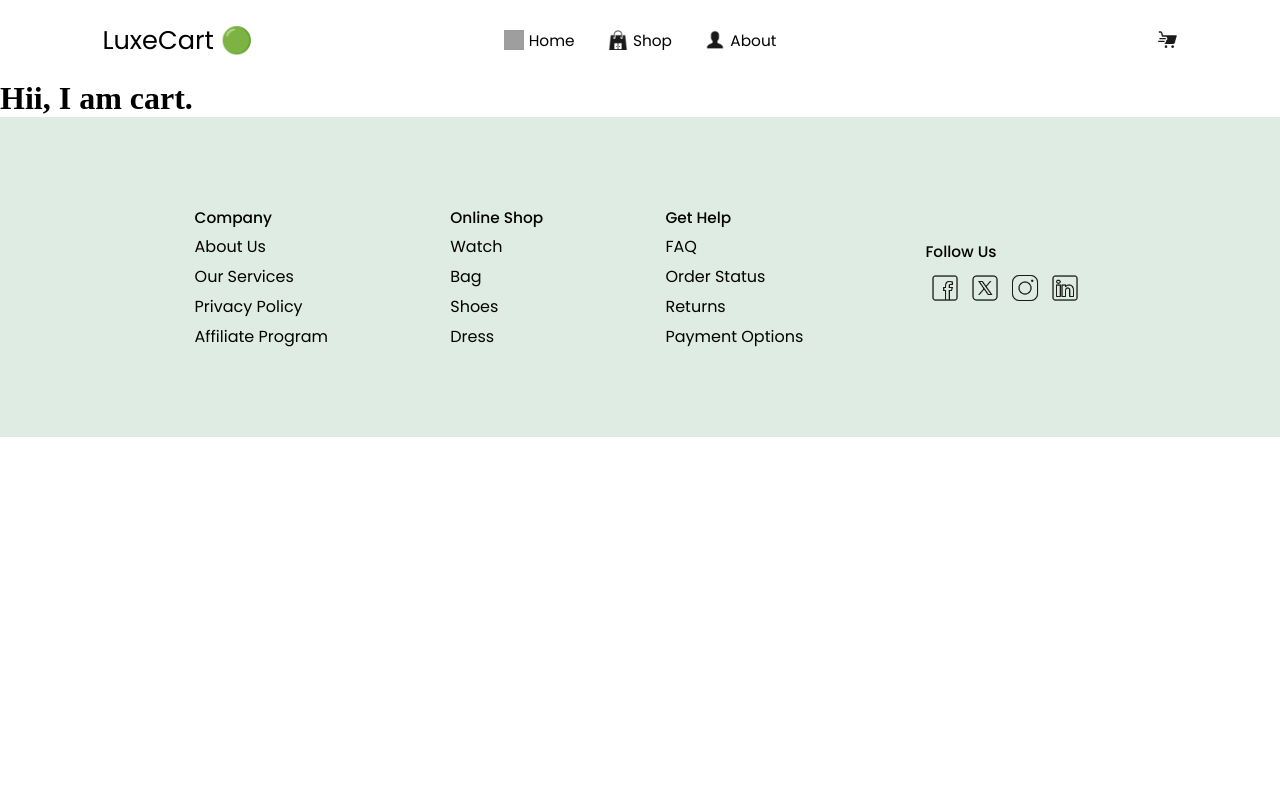
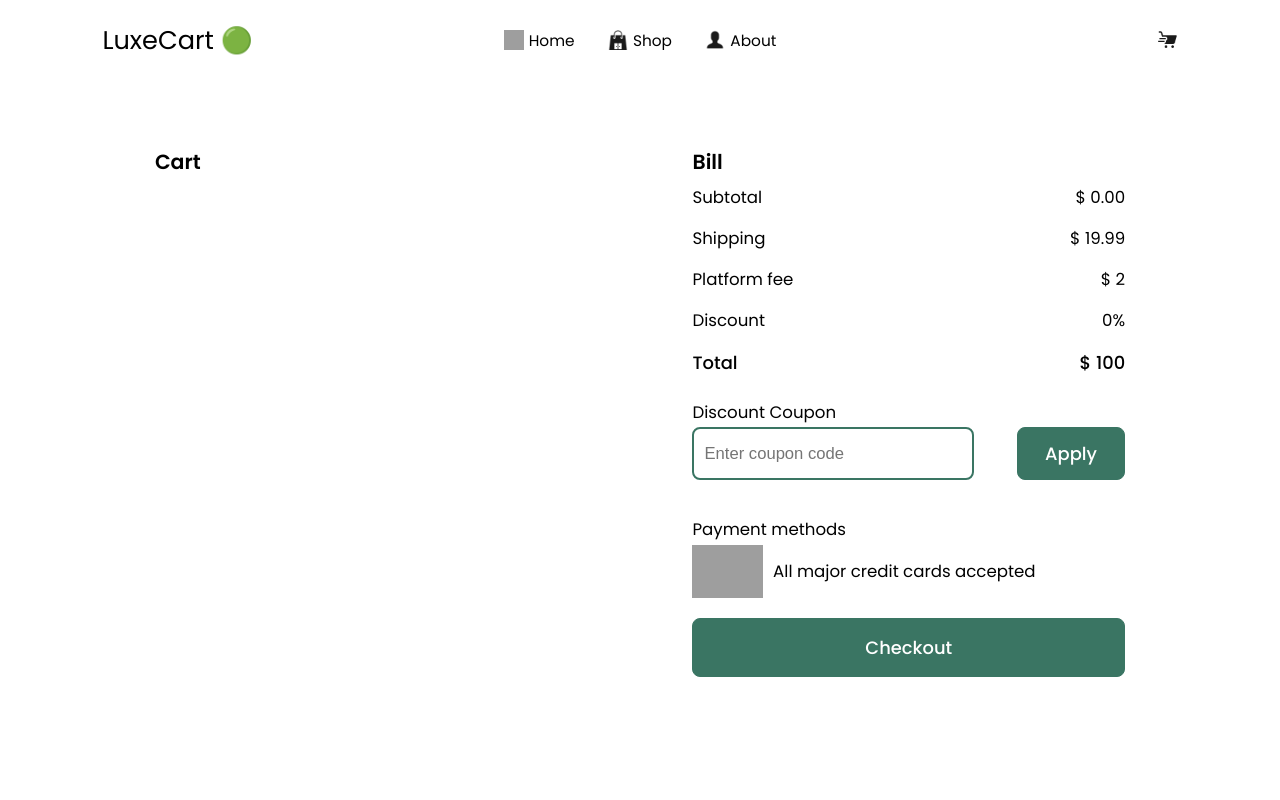
Before and after one commit to amriteshx1/luxcart, a React (Vite) app: page /cart in a window 1280 px wide. Shown: the top 800 px of the page. Built offline with nearby package versions, Linux system fonts and the light colour scheme; grey boxes are pictures that could not be loaded.

Commit message:
Initial Cart with styling and assets ✅

```diff
--- a/src/components/Cart/Cart.jsx
+++ b/src/components/Cart/Cart.jsx
@@ -1,4 +1,55 @@
+import { useState, useEffect, use } from 'react';
+import { useNavigate } from "react-router-dom";
+import styles from './Cart.module.css';
+import card from '../../assets/cards.png';
 function Cart(){
-    return <h1> Hii, I am cart.</h1>
+    const navigate = useNavigate();
+
+    return(
+        <div className={styles.mainCnt}>
+            <div className={styles.productCnt}>
+                <p className={styles.header}>Cart</p>
+            </div>
+            <div className={styles.billCnt}>
+                <p className={styles.header}>Bill</p>
+                <div className={styles.billInfo}>
+                    <p className={styles.txt}>Subtotal</p>
+                    <p className={styles.txt}>$ 0.00</p>
+                </div>
+                <div className={styles.billInfo}>
+                    <p className={styles.txt}>Shipping</p>
+                    <p className={styles.txt}>$ 19.99</p>
+                </div>
+                <div className={styles.billInfo}>
+                    <p className={styles.txt}>Platform fee</p>
+                    <p className={styles.txt}>$ 2</p>
+                </div>
+                <div className={styles.billInfo}>
+                    <p className={styles.txt}>Discount</p>
+                    <p className={styles.txt}>0%</p>
+                </div>
+                <div className={styles.billInfo}>
+                    <p className={styles.miniHeader}>Total</p>
+                    <p className={styles.miniHeader}>$ 100</p>
+                </div>
+                <div className={styles.discount}>
+                    <p className={styles.txt}>Discount Coupon</p>
+                    <div className={styles.coupon}>
+                        <input type="text" placeholder='Enter coupon code' name='coupon' />
+                        <button type='button' className={styles.miniHeader}>Apply</button>
+                    </div>
+                </div>
+                <div className={styles.payment}>
+                    <p className={styles.txt}>Payment methods</p>
+                    <div className={styles.pay}>
+                        <img src={card} alt="card-image" />
+                        <p className={styles.txt}>All major credit cards accepted</p>
+                    </div>
+                </div>
+                <button className={styles.miniHeader}>Checkout </button>
+            </div>
+
+        </div>
+    )
 }
 export default Cart;
--- /dev/null
+++ b/src/components/Cart/Cart.module.css
@@ -0,0 +1,113 @@
+.mainCnt{
+    min-height: 90vh;
+    width: 100%;
+    font-family: 'Poppins', sans-serif;
+    display: flex;
+    justify-content: center;
+    align-items: center;
+    padding-left: 8vw;
+    padding-right: 8vw;
+    gap: 5%;
+}
+.productCnt{
+    min-height: 80vh;
+    width: 45%;
+    display: flex;
+    flex-direction: column;
+    justify-content: flex-start;
+    align-items: flex-start;
+    padding: 2vw;
+}
+.billCnt{
+    height: 80vh;
+    width: 45%;
+    display: flex;
+    flex-direction: column;
+    justify-content: flex-start;
+    align-items: flex-start;
+    padding: 2vw;
+}
+.header{
+    font-size: 1.6vw;
+    font-weight: 600;
+}
+.miniHeader{
+    font-size: 1.4vw;
+    font-weight: 500;
+}
+.txt{
+    font-size: 1.3vw;
+    font-weight: 400;
+}
+.billInfo{
+    height: 7%;
+    width: 100%;
+    display: flex;
+    justify-content: space-between;
+    align-items: center;
+}
+.discount{
+    height: 20%;
+    width: 100%;
+    display: flex;
+    flex-direction: column;
+    justify-content: center;
+    align-items: flex-start;
+}
+.coupon{
+    height: 50%;
+    width: 100%;
+    display: flex;
+    justify-content: space-between;
+    align-items: center;
+}
+.coupon input{
+    height: 90%;
+    width: 65%;
+    appearance: none;
+    padding: 10px;
+    font-size: 1.3vw;
+    font-weight: 400;
+    border-radius: 8px;
+    border: 2px solid #3A7563;
+}
+.coupon button{
+    height: 90%;
+    width: 25%;
+    background-color: #3A7563;
+    color: white;
+    border-radius: 8px;
+    font-family: inherit;
+    border: 1px solid #3A7563;
+    cursor: pointer;
+}
+.payment{
+    height: 20%;
+    width: 100%;
+    display: flex;
+    flex-direction: column;
+    justify-content: center;
+    align-items: flex-start;
+}
+.pay{
+    height: 50%;
+    width: 100%;
+    display: flex;
+    justify-content: flex-start;
+    align-items: center;
+    gap: 10px;
+}
+.pay img{
+    height: 90%;
+    object-fit: cover;
+}
+.billCnt > button{
+    height: 10%;
+    width: 100%;
+    background-color: #3A7563;
+    color: white;
+    border-radius: 8px;
+    font-family: inherit;
+    border: 1px solid #3A7563;
+    cursor: pointer;
+}
```
